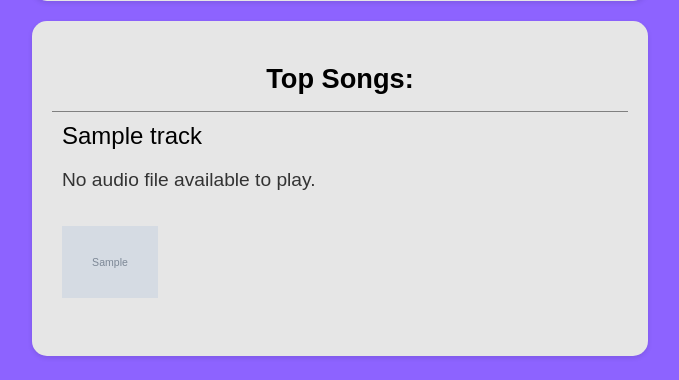
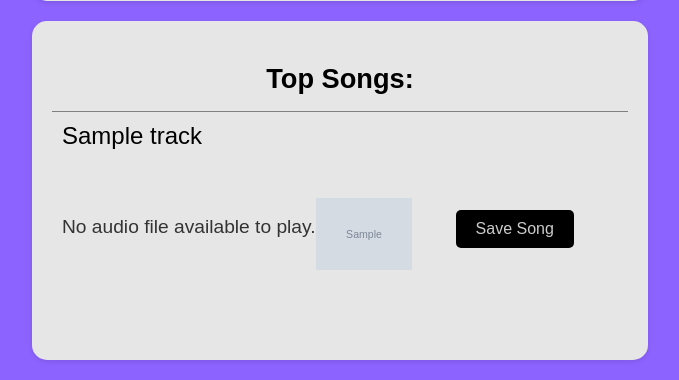
Before and after one commit to ManuXavier43/SongSlicer, a Flask app: template src/templates/home.html in a window 1280 px wide. Shown: the part 460-840 px from the top of the page, without its empty margins (300-979 px from the left). Before the commit the page ends 818 px from the top, so only its background shows below. Run offline with Flask 2, Linux system fonts and the light colour scheme; the template is opened without the code that fills it: most values are stand-ins (such as "Sample title", 1, 10 or a date in 2020); grey boxes marked "Sample" are stand-in pictures; some libraries are stand-ins or nearby versions.

Commit message:
save song button

```diff
--- a/src/templates/home.html
+++ b/src/templates/home.html
@@ -67,6 +67,11 @@
 
         .search-bar button:hover {
             background-color: #4b36cc; /* Darker shade on hover */
+        }
+        .center{
+            display: flex;
+            justify-content: center; /* Center the search bar horizontally */
+            align-items: center; /* Vertically center items within the search bar */
         }
 
         .content {
@@ -186,6 +191,7 @@
                         {% if track.name %}
                         <div>{{ track.name }}</div>
                         {% endif %}
+                        <div class="center">
                             {% if track.preview_url %}
                             <!-- Audio player is displayed -->
                             <!-- <p>Audio URL: {{ audio_url }}</p> -->
@@ -204,6 +210,8 @@
                                 <!-- Message displayed if file doesn't exist -->
                                 <p>No image available.</p>
                             {% endif %}
+                            <div class="search-bar"><button type="submit">Save Song</button></div>
+                        </div>
                     </li>
                     {% endfor %}
                 {% else %}
```
Lines whose indentation alone changed are shown as unchanged.
